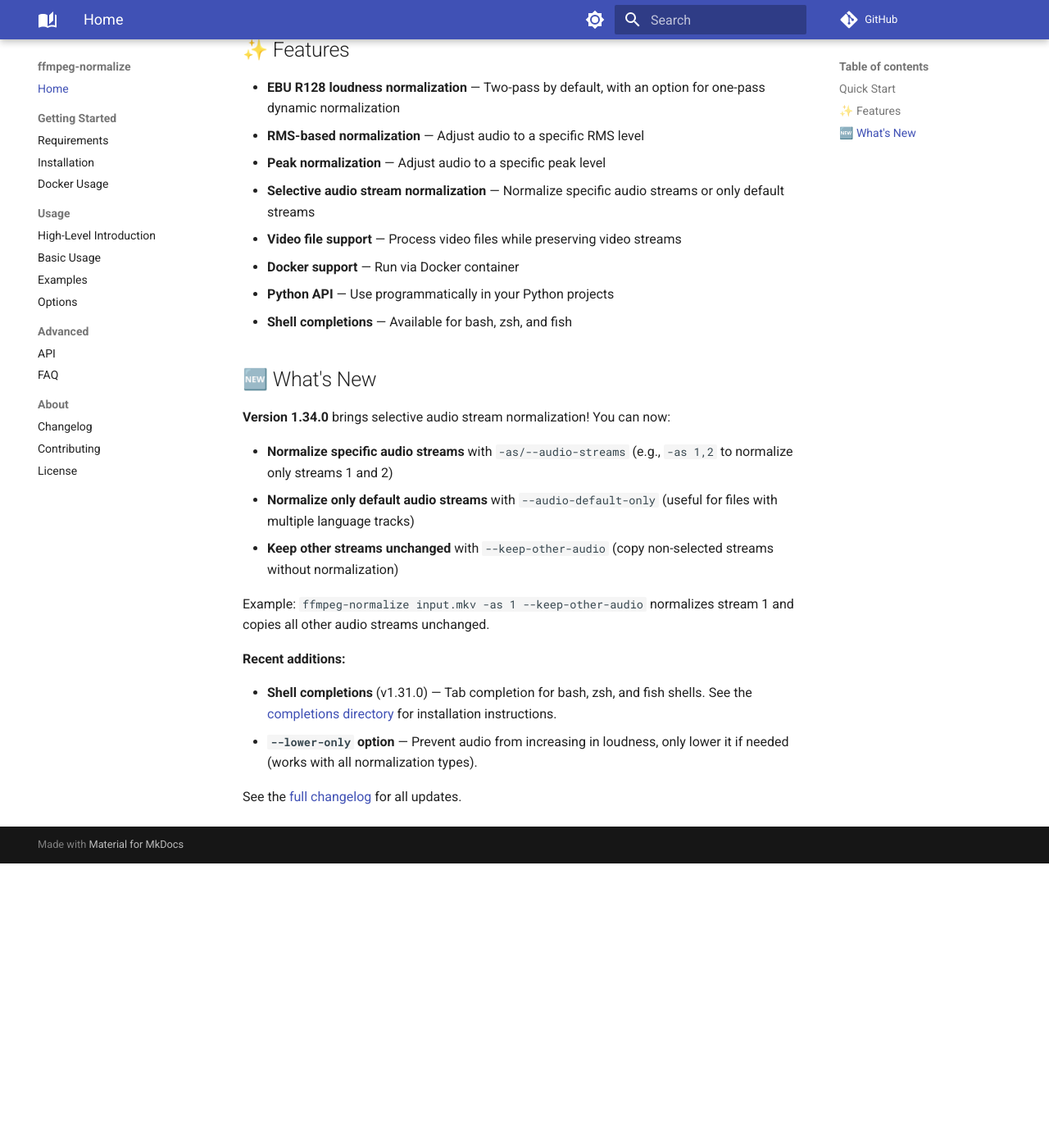
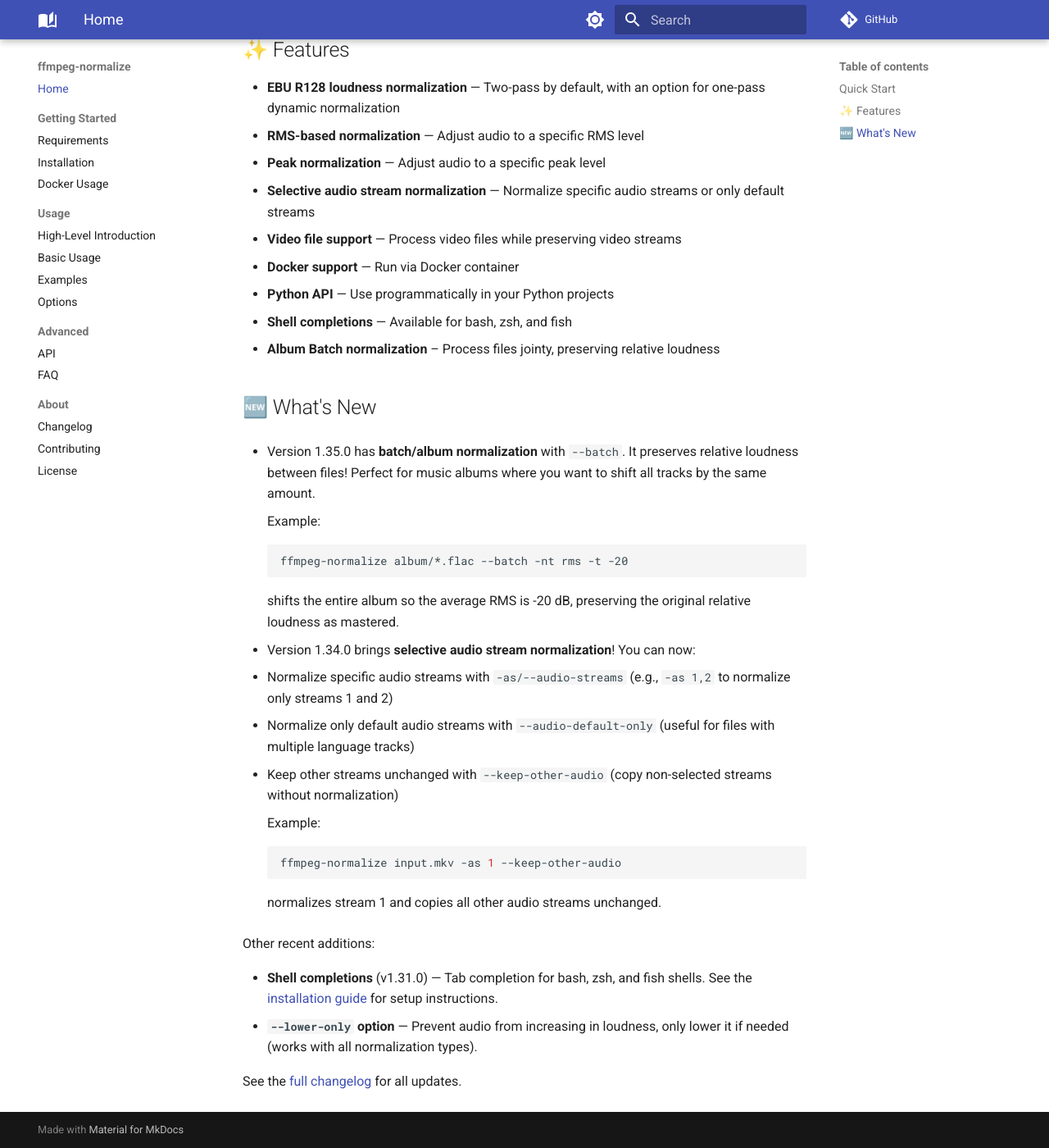
Before and after one commit to slhck/ffmpeg-normalize, an MkDocs documentation site: the page built from docs/index.md, in a window 1280 px wide and 1400 px high, scrolled down 590 px. Shown: the whole window at 82% size. Built offline with MkDocs 1.6.1 and Material for MkDocs 9.7.7, drawn with Linux system fonts in a browser that asks for light colours; comment, search, counter and statistics services are not loaded; before the commit the page ends 1643 px from its top, so only the background shows below that.

Commit message:
docs: synchronize "What's New" section between README and docs
- Add Version 1.35.0 batch/album normalization feature to docs/index.md
- Add "Album Batch normalization" to Features list in docs/index.md
- Update CLAUDE.md with Documentation Synchronization section
- Fix markdown linting issues in CLAUDE.md (blank lines around lists/headings)
- Ensure both README.md and docs/index.md stay in sync for future updates

This ensures users see consistent information whether they're viewing
the GitHub README or the hosted documentation site.

🤖 Generated with [Claude Code](https://claude.com/claude-code)

Co-Authored-By: Claude <noreply@anthropic.com>

````diff
--- a/docs/index.md
+++ b/docs/index.md
@@ -27,20 +27,37 @@ Batch processing of several input files is possible, including video files.
 - **Docker support** — Run via Docker container
 - **Python API** — Use programmatically in your Python projects
 - **Shell completions** — Available for bash, zsh, and fish
+- **Album Batch normalization** – Process files jointy, preserving relative loudness
 
 ## 🆕 What's New
 
-**Version 1.34.0** brings selective audio stream normalization! You can now:
+- Version 1.35.0 has **batch/album normalization** with `--batch`. It preserves relative loudness between files! Perfect for music albums where you want to shift all tracks by the same amount.
 
-- **Normalize specific audio streams** with `-as/--audio-streams` (e.g., `-as 1,2` to normalize only streams 1 and 2)
-- **Normalize only default audio streams** with `--audio-default-only` (useful for files with multiple language tracks)
-- **Keep other streams unchanged** with `--keep-other-audio` (copy non-selected streams without normalization)
+    Example:
 
-Example: `ffmpeg-normalize input.mkv -as 1 --keep-other-audio` normalizes stream 1 and copies all other audio streams unchanged.
+    ```bash
+    ffmpeg-normalize album/*.flac --batch -nt rms -t -20
+    ```
 
-**Recent additions:**
+    shifts the entire album so the average RMS is -20 dB, preserving the original relative loudness as mastered.
 
-- **Shell completions** (v1.31.0) — Tab completion for bash, zsh, and fish shells. See the [completions directory](https://github.com/slhck/ffmpeg-normalize/tree/master/completions) for installation instructions.
+- Version 1.34.0 brings **selective audio stream normalization**! You can now:
+
+  - Normalize specific audio streams with `-as/--audio-streams` (e.g., `-as 1,2` to normalize only streams 1 and 2)
+  - Normalize only default audio streams with `--audio-default-only` (useful for files with multiple language tracks)
+  - Keep other streams unchanged with `--keep-other-audio` (copy non-selected streams without normalization)
+
+    Example:
+
+    ```bash
+    ffmpeg-normalize input.mkv -as 1 --keep-other-audio
+    ```
+
+    normalizes stream 1 and copies all other audio streams unchanged.
+
+Other recent additions:
+
+- **Shell completions** (v1.31.0) — Tab completion for bash, zsh, and fish shells. See the [installation guide](../getting-started/installation/#shell-completions) for setup instructions.
 - **`--lower-only` option** — Prevent audio from increasing in loudness, only lower it if needed (works with all normalization types).
 
 See the [full changelog](about/changelog.md) for all updates.
````
Also changed, not shown: CLAUDE.md (+18 -0 lines).
